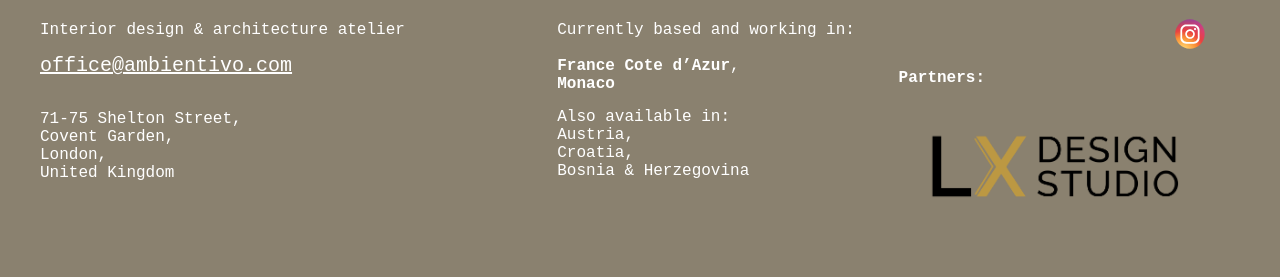
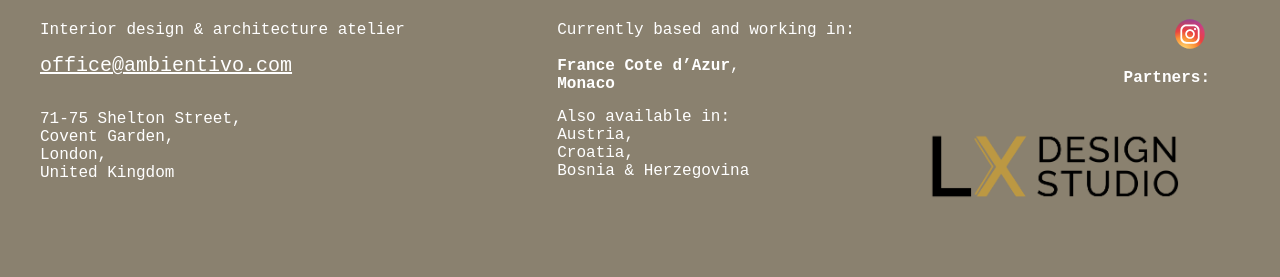
Before and after one commit to davidvidovic-web/ambientivo, a React (Vite) app: page /about in a window 1280 px wide. Shown: the part 1069-1346 px from the top of the page. Built offline with nearby package versions, Linux system fonts and the light colour scheme.

Commit message:
CSS Stylhin for partners

```diff
--- a/src/components/Footer/Footer.css
+++ b/src/components/Footer/Footer.css
@@ -115,6 +115,9 @@ footer:hover ~ .cursor > div:first-of-type::before {
 
 .partners {
   flex-direction: column;
+  justify-content: flex-end;
+  align-items: flex-end;
+  margin: 0;
 }
 
 @media only screen and (max-width: 450px) {
```
